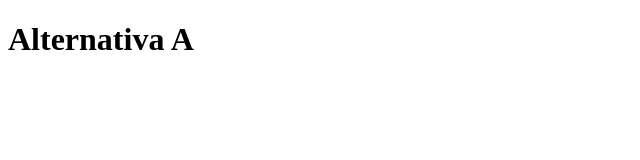
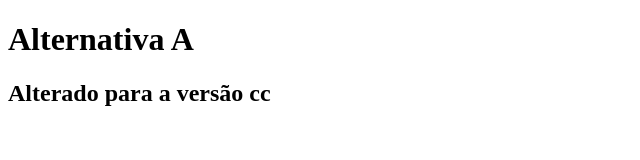
Before and after one commit to allisonsilva99/git-aula1, a plain HTML site: page index.html in a window 1280 px wide. Shown: the whole page, without its empty margins (0-640 px from the left). Drawn offline with Linux system fonts and the light colour scheme.

Commit message:
mais uma versão atualizada

```diff
--- a/index.html
+++ b/index.html
@@ -7,5 +7,6 @@
 </head>
 <body>
    <h1>Alternativa A</h1>
+    <h2>Alterado para a versão cc</h2>
 </body>
 </html>
```
